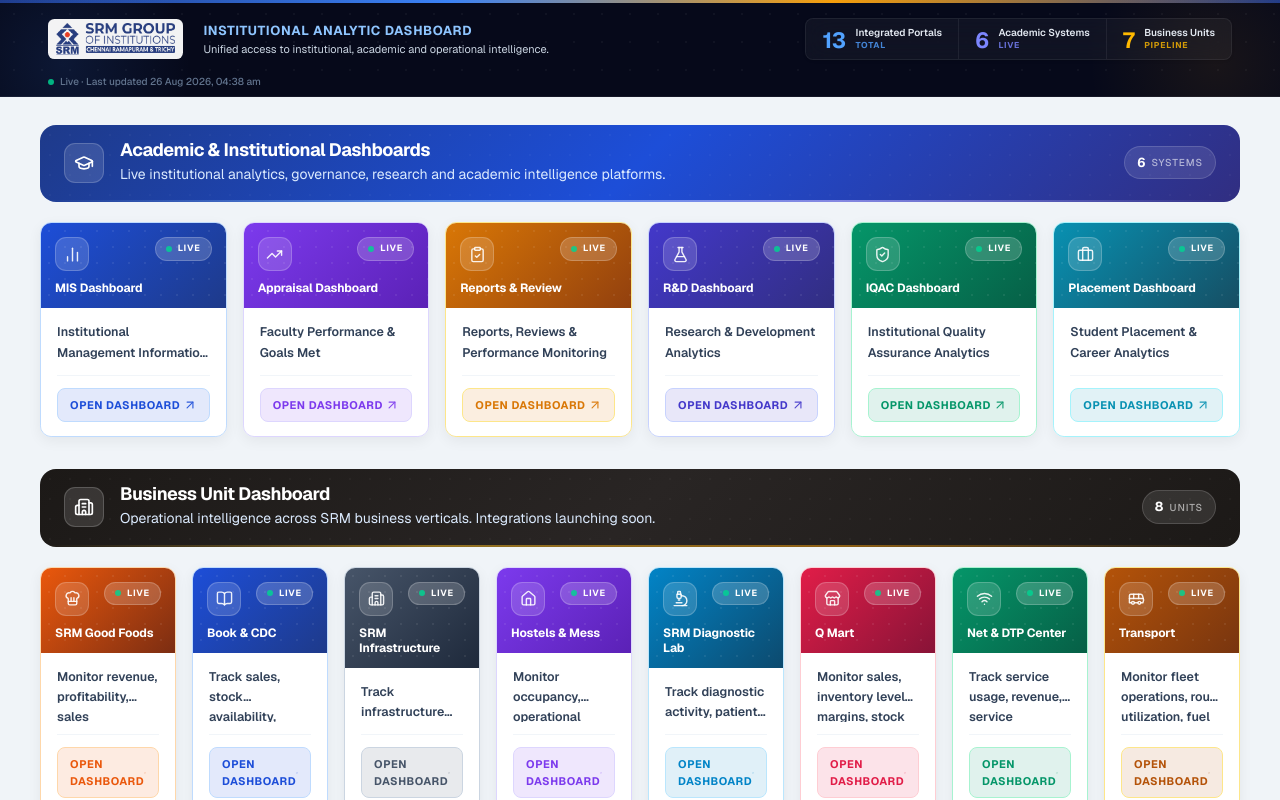
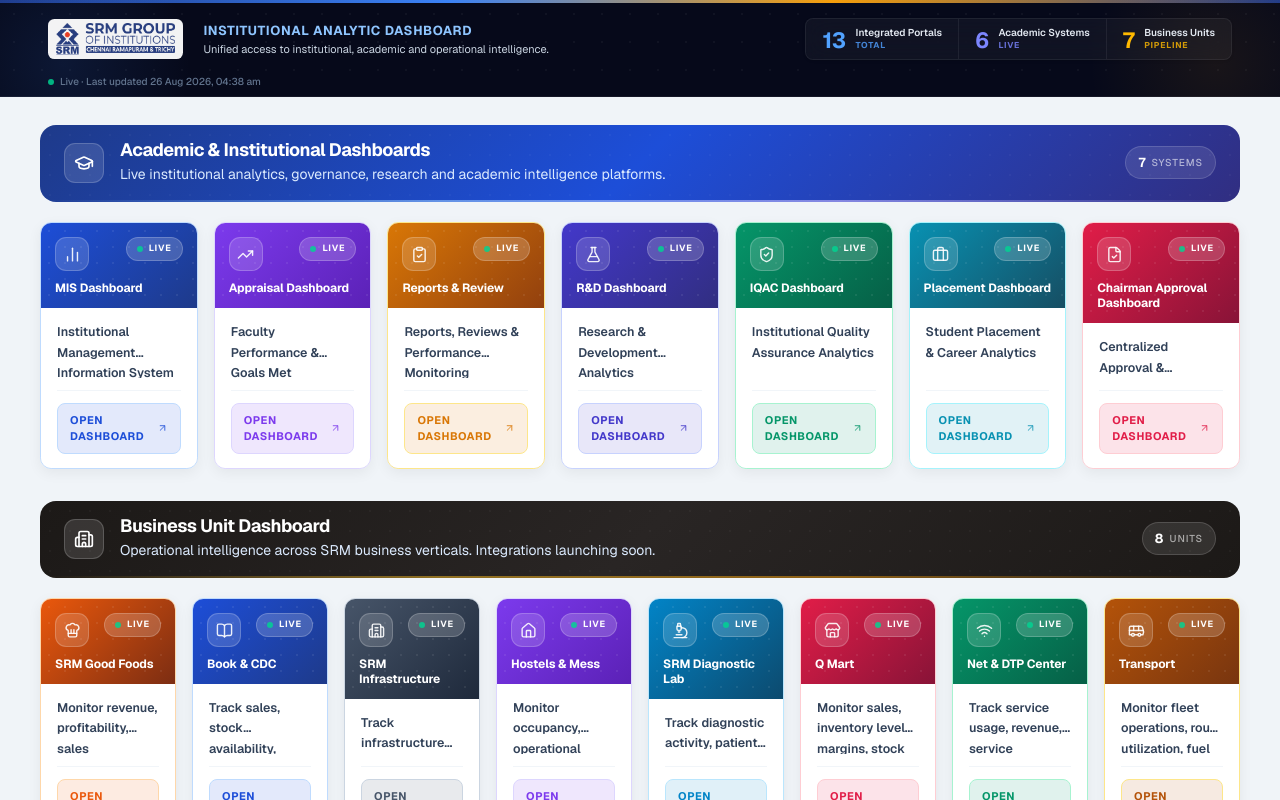
Before and after one commit to Vega-007/Chairman-dashboard, a Next.js app: page / in a window 1280 px wide. Shown: the top 800 px of the page. Built offline with nearby package versions, Linux system fonts and the light colour scheme.

Commit message:
feat: add Chairman Approval portal and increase layout max-width to 1800px

```diff
--- a/src/app/page.tsx
+++ b/src/app/page.tsx
@@ -41,7 +41,7 @@
 
       <ChairmanHeader />
 
-      <main className="flex-1 w-full max-w-[1440px] mx-auto px-5 sm:px-8 lg:px-10 py-7">
+      <main className="flex-1 w-full max-w-[1800px] mx-auto px-5 sm:px-8 lg:px-10 py-7">
 
         <div className="space-y-8">
 
@@ -52,7 +52,7 @@
             portals={ACADEMIC_PORTALS}
             icon={GraduationCap}
             onToast={showToast}
-            gridClass="grid-cols-2 sm:grid-cols-3 lg:grid-cols-4 xl:grid-cols-6"
+            gridClass="grid-cols-2 sm:grid-cols-3 lg:grid-cols-4 xl:grid-cols-7"
             sectionTheme="academic"
           />
 
@@ -83,7 +83,7 @@
 
       {/* Footer */}
       <footer className="w-full mt-8 py-4 px-5 sm:px-8 border-t" style={{ borderColor: 'rgba(226,232,240,0.7)', backgroundColor: 'rgba(255,255,255,0.6)' }}>
-        <div className="max-w-[1440px] mx-auto flex items-center justify-between gap-4">
+        <div className="max-w-[1800px] mx-auto flex items-center justify-between gap-4">
           <span className="text-[11px] text-slate-400 font-medium uppercase tracking-wider">
             Executive Governance Platform · Strictly Confidential
           </span>
--- a/src/components/chairman/chairman-header.tsx
+++ b/src/components/chairman/chairman-header.tsx
@@ -43,7 +43,7 @@
       {/* Right ambient glow */}
       <div className="absolute -top-16 -right-16 w-64 h-64 rounded-full pointer-events-none" style={{ background: 'radial-gradient(circle, rgba(245,158,11,0.08) 0%, transparent 70%)' }} />
 
-      <div className="max-w-[1440px] mx-auto px-5 sm:px-8 lg:px-12 relative z-10">
+      <div className="max-w-[1800px] mx-auto px-5 sm:px-8 lg:px-12 relative z-10">
         <div className="flex items-center h-[78px] gap-0">
 
           {/* SRM Logo */}
--- a/src/data/mock/portals.mock.ts
+++ b/src/data/mock/portals.mock.ts
@@ -14,6 +14,7 @@
   Bus,
   Wifi,
   Users,
+  FileCheck,
   type LucideIcon
 } from 'lucide-react';
 
@@ -103,6 +104,16 @@
     url: 'https://placement-portal-sigma-seven.vercel.app/?role=CHAIRMAN',
     icon: Briefcase,
     accent: 'teal',
+  },
+  {
+    id: 'chairman-approval',
+    name: 'Chairman Approval Dashboard',
+    description: 'Centralized Approval & Authorization Workflow',
+    category: 'ACADEMIC',
+    status: 'LIVE',
+    url: 'https://srm-approval.vercel.app/?role=CHAIRMAN',
+    icon: FileCheck,
+    accent: 'rose',
   }
 ];
 
```
